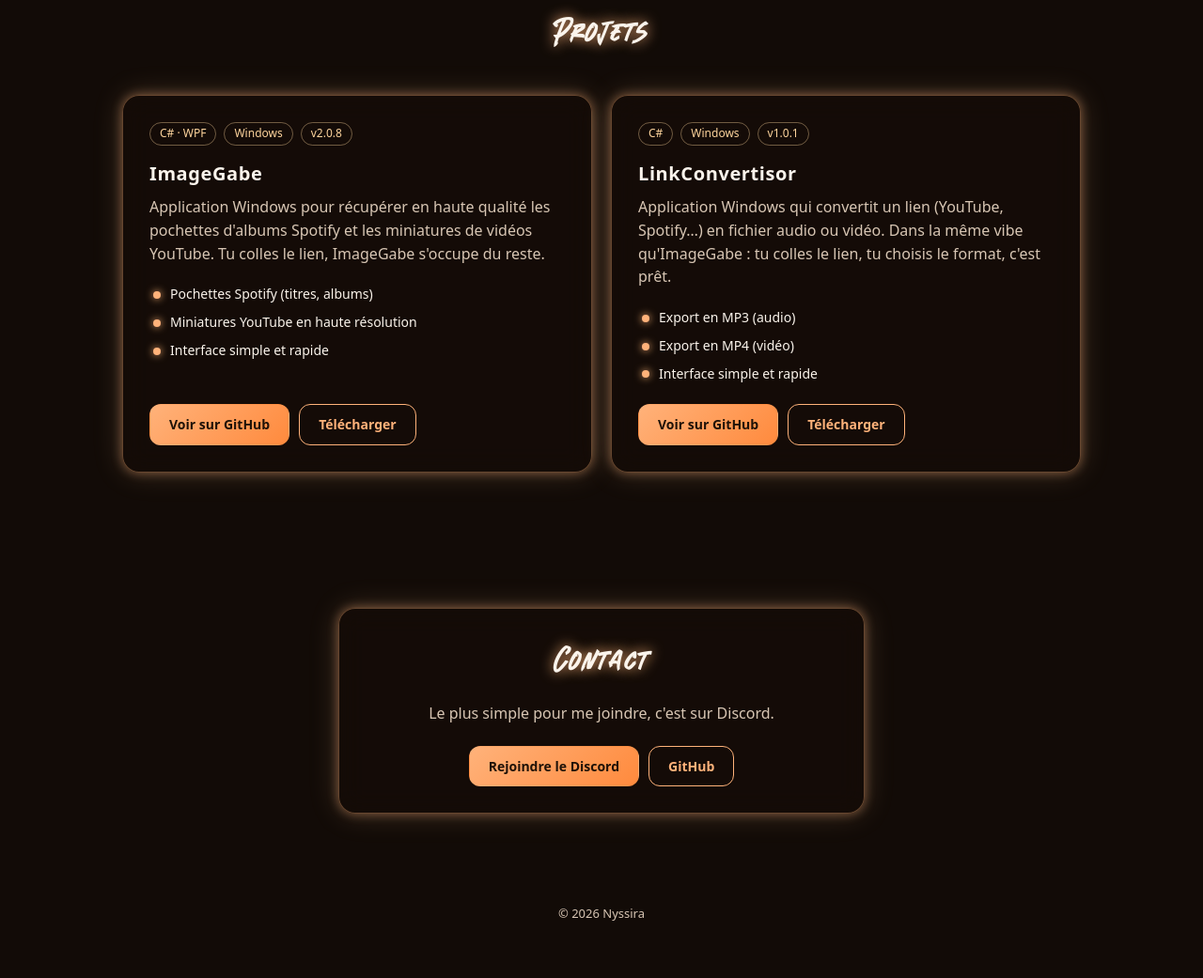
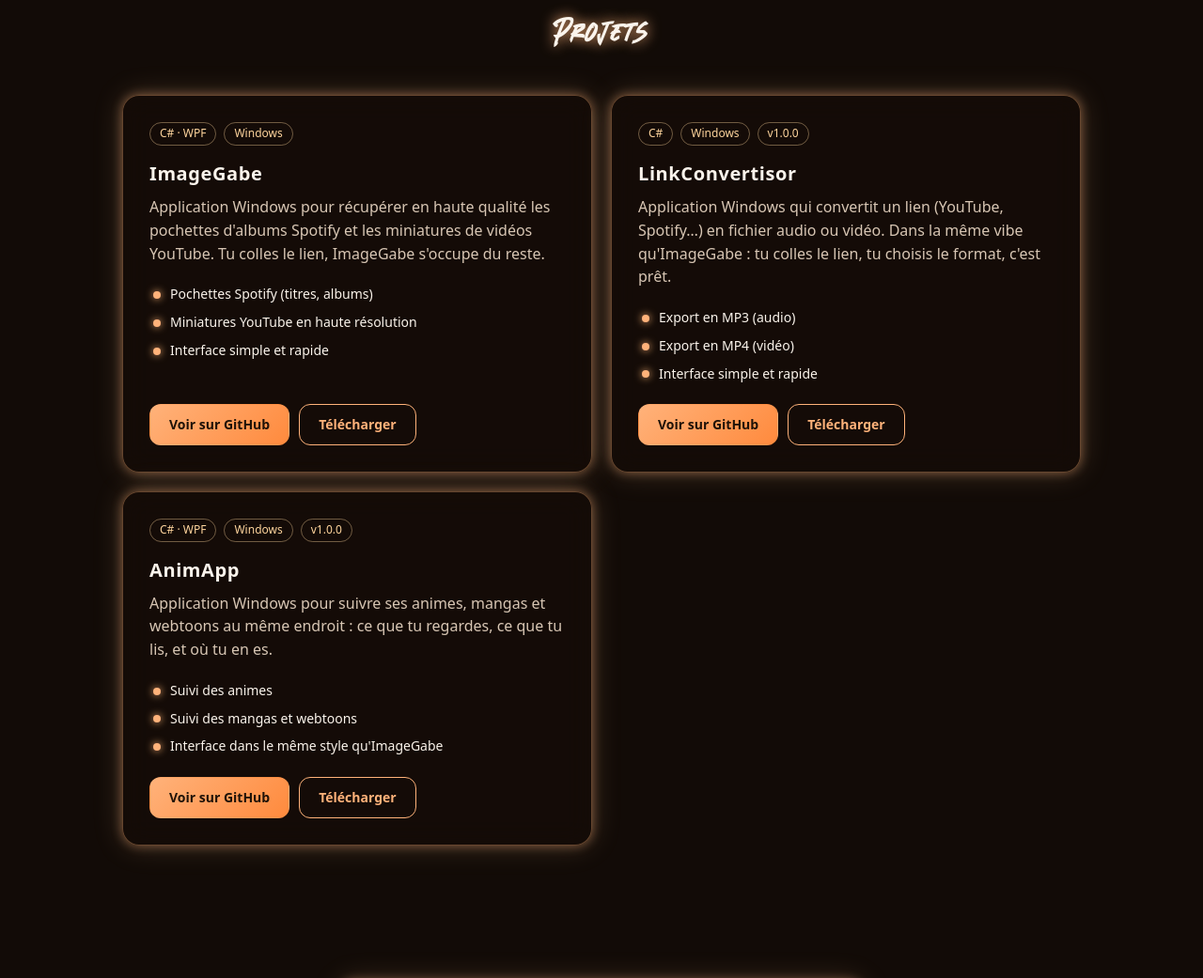
Before and after one commit to LapPl4ND/LapPl4ND.github.io, a plain HTML site: page index.html in a window 1280 px wide. Shown: the part 1540-2581 px from the top of the page at 94% size. Drawn offline with Linux system fonts and the light colour scheme.

Commit message:
Update version numbers and Discord links in index.html

```diff
--- a/index.html
+++ b/index.html
@@ -13,8 +13,8 @@
     <meta property="og:description" content="Designer, Dev & Réseau / Cyber">
     <meta property="og:image" content="img/pp.jpg">
 
-    <link rel="stylesheet" href="css/main.css?v=7">
-    <script src="js/main.js?v=7" defer></script>
+    <link rel="stylesheet" href="css/main.css?v=8">
+    <script src="js/main.js?v=8" defer></script>
 </head>
 <body>
 
@@ -65,7 +65,7 @@
                     <a href="https://x.com/L4ppland_F" target="_blank" rel="noopener" aria-label="X">
                         <img src="img/X.png" alt="">
                     </a>
-                    <a href="https://discord.gg/DhWAsP8nQx" target="_blank" rel="noopener" aria-label="Discord">
+                    <a href="https://discord.gg/utq53uhmBE" target="_blank" rel="noopener" aria-label="Discord">
                         <img src="img/Discord.png" alt="">
                     </a>
                 </div>
@@ -127,7 +127,6 @@
                     <div class="project-head">
                         <span class="project-tag">C# · WPF</span>
                         <span class="project-tag">Windows</span>
-                        <span class="project-tag">v2.0.8</span>
                     </div>
                     <h3>ImageGabe</h3>
                     <p>Application Windows pour récupérer en haute qualité les pochettes d'albums Spotify et les miniatures de vidéos YouTube. Tu colles le lien, ImageGabe s'occupe du reste.</p>
@@ -146,7 +145,7 @@
                     <div class="project-head">
                         <span class="project-tag">C#</span>
                         <span class="project-tag">Windows</span>
-                        <span class="project-tag">v1.0.1</span>
+                        <span class="project-tag">v1.0.0</span>
                     </div>
                     <h3>LinkConvertisor</h3>
                     <p>Application Windows qui convertit un lien (YouTube, Spotify…) en fichier audio ou vidéo. Dans la même vibe qu'ImageGabe : tu colles le lien, tu choisis le format, c'est prêt.</p>
@@ -161,6 +160,25 @@
                     </div>
                 </article>
 
+                <article class="card project project-featured reveal">
+                    <div class="project-head">
+                        <span class="project-tag">C# · WPF</span>
+                        <span class="project-tag">Windows</span>
+                        <span class="project-tag">v1.0.0</span>
+                    </div>
+                    <h3>AnimApp</h3>
+                    <p>Application Windows pour suivre ses animes, mangas et webtoons au même endroit : ce que tu regardes, ce que tu lis, et où tu en es.</p>
+                    <ul class="project-features">
+                        <li>Suivi des animes</li>
+                        <li>Suivi des mangas et webtoons</li>
+                        <li>Interface dans le même style qu'ImageGabe</li>
+                    </ul>
+                    <div class="project-links">
+                        <a class="btn" href="https://github.com/LapPl4ND/AnimApp" target="_blank" rel="noopener">Voir sur GitHub</a>
+                        <a class="btn btn-ghost" href="https://github.com/LapPl4ND/AnimApp/releases" target="_blank" rel="noopener">Télécharger</a>
+                    </div>
+                </article>
+
                 <!-- Copie un bloc <article class="card project reveal"> pour ajouter un projet -->
             </div>
         </section>
@@ -171,7 +189,7 @@
                 <h2 class="section-title">Contact</h2>
                 <p>Le plus simple pour me joindre, c'est sur Discord.</p>
                 <div class="project-links center">
-                    <a class="btn" href="https://discord.gg/DhWAsP8nQx" target="_blank" rel="noopener">Rejoindre le Discord</a>
+                    <a class="btn" href="https://discord.gg/utq53uhmBE" target="_blank" rel="noopener">Rejoindre le Discord</a>
                     <a class="btn btn-ghost" href="https://github.com/LapPl4ND" target="_blank" rel="noopener">GitHub</a>
                 </div>
             </div>
```
